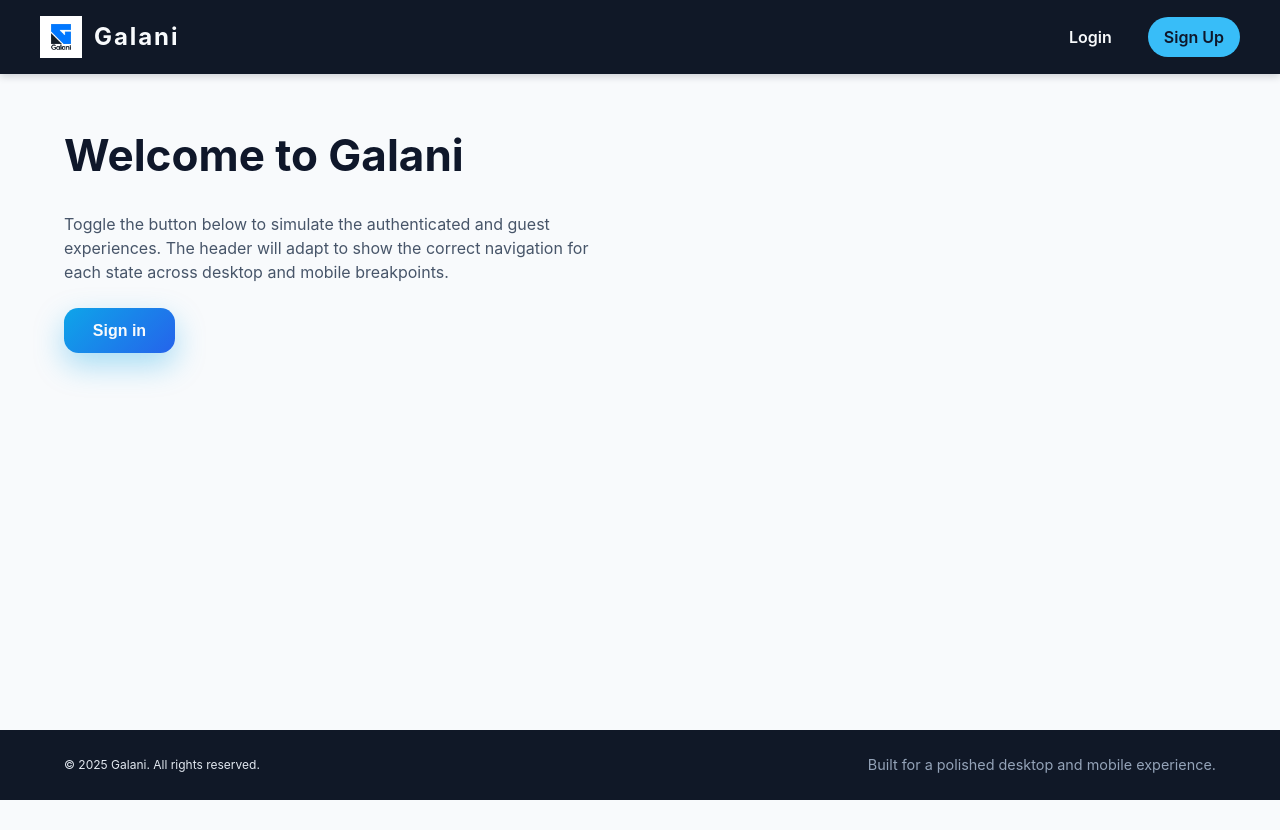
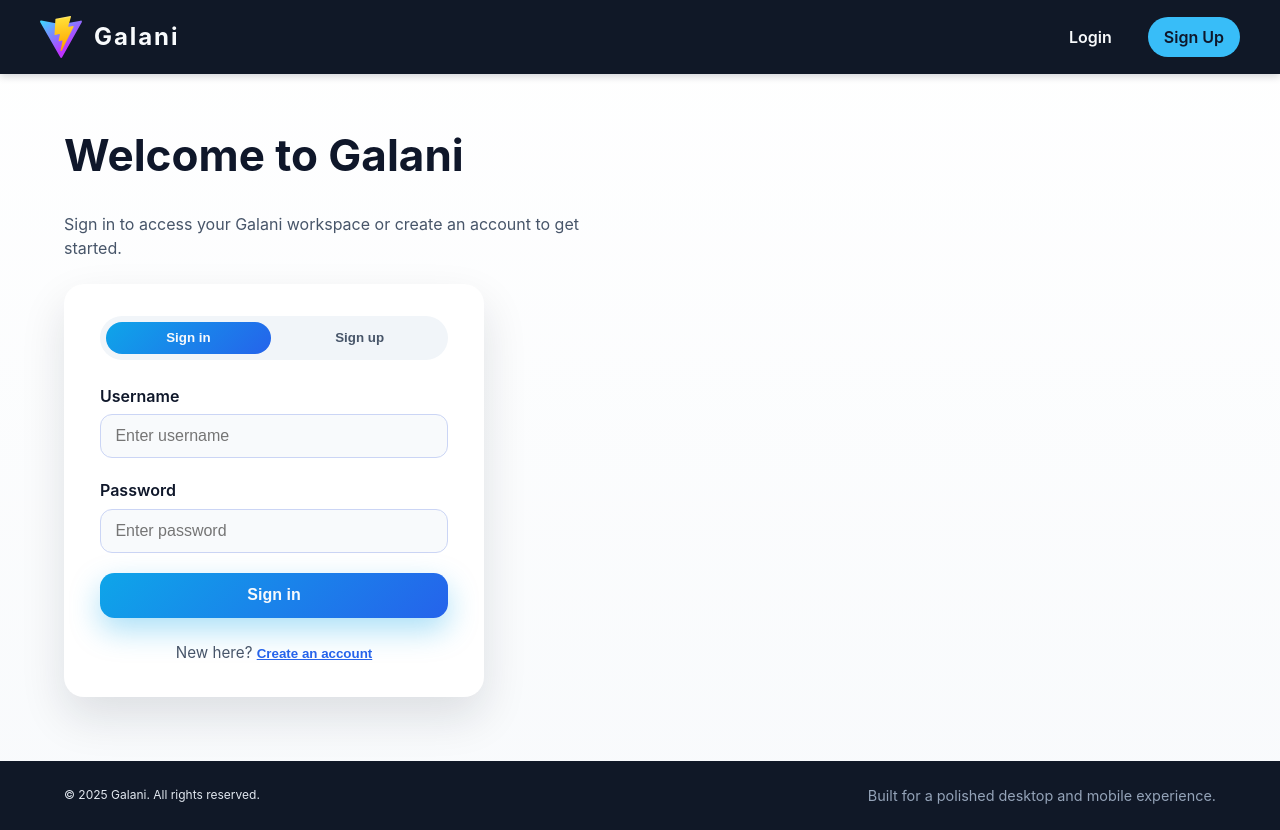
Before and after one commit to arbrim/digilize-scratch, a React (Vite) app: page / in a window 1280 px wide. Before the commit the page ends 800 px from the top, so only its background shows below. Built offline with nearby package versions, Linux system fonts and the light colour scheme.

Commit message:
signin signup

```diff
--- a/src/App.css
+++ b/src/App.css
@@ -13,6 +13,7 @@
   min-height: 100vh;
   display: flex;
   flex-direction: column;
+  background: linear-gradient(180deg, #ffffff 0%, #f8fafc 100%);
 }
 
 .container {
@@ -114,7 +115,14 @@
   color: #475569;
 }
 
-.auth-toggle {
+.welcome-actions {
+  display: flex;
+  gap: 1rem;
+  flex-wrap: wrap;
+  justify-content: center;
+}
+
+.primary-action {
   padding: 0.85rem 1.8rem;
   font-size: 1rem;
   border: none;
@@ -127,9 +135,103 @@
   transition: transform 0.15s ease, box-shadow 0.15s ease;
 }
 
-.auth-toggle:hover {
+.primary-action:hover {
   transform: translateY(-1px);
   box-shadow: 0 16px 28px rgba(14, 165, 233, 0.45);
+}
+
+.auth-panel {
+  width: 100%;
+  max-width: 420px;
+  background-color: #ffffff;
+  border-radius: 1.25rem;
+  padding: 2rem 2.25rem;
+  box-shadow: 0 20px 45px rgba(15, 23, 42, 0.12);
+  display: flex;
+  flex-direction: column;
+  gap: 1.5rem;
+}
+
+.auth-switch {
+  display: grid;
+  grid-template-columns: repeat(2, minmax(0, 1fr));
+  background-color: #f1f5f9;
+  border-radius: 9999px;
+  padding: 0.35rem;
+  gap: 0.35rem;
+}
+
+.switch-tab {
+  border: none;
+  border-radius: 9999px;
+  padding: 0.55rem 0.75rem;
+  font-weight: 600;
+  background: transparent;
+  color: #475569;
+  cursor: pointer;
+  transition: background 0.15s ease, color 0.15s ease;
+}
+
+.switch-tab:hover {
+  background-color: rgba(14, 165, 233, 0.15);
+}
+
+.switch-tab-active {
+  background: linear-gradient(135deg, #0ea5e9, #2563eb);
+  color: #f8fafc;
+}
+
+.auth-form {
+  display: flex;
+  flex-direction: column;
+  gap: 1.25rem;
+}
+
+.form-group {
+  display: flex;
+  flex-direction: column;
+  gap: 0.4rem;
+}
+
+.form-group label {
+  font-weight: 600;
+  color: #0f172a;
+}
+
+.form-group input {
+  padding: 0.75rem 0.9rem;
+  border-radius: 0.75rem;
+  border: 1px solid #cbd5f5;
+  background-color: #f8fafc;
+  font-size: 1rem;
+  transition: border-color 0.15s ease, box-shadow 0.15s ease;
+}
+
+.form-group input:focus {
+  outline: none;
+  border-color: #2563eb;
+  box-shadow: 0 0 0 3px rgba(37, 99, 235, 0.2);
+}
+
+.auth-footer {
+  margin: 0;
+  text-align: center;
+  color: #475569;
+  font-size: 0.95rem;
+}
+
+.inline-link {
+  border: none;
+  background: none;
+  padding: 0;
+  font-weight: 600;
+  color: #2563eb;
+  cursor: pointer;
+  text-decoration: underline;
+}
+
+.inline-link:hover {
+  color: #1d4ed8;
 }
 
 .site-footer {
@@ -164,8 +266,8 @@
   }
 
   .main-inner {
-    align-items: flex-start;
-    text-align: left;
+    align-items: center;
+    text-align: center;
   }
 
   .site-footer {
@@ -178,3 +280,10 @@
     text-align: left;
   }
 }
+
+@media (min-width: 960px) {
+  .main-inner {
+    align-items: flex-start;
+    text-align: left;
+  }
+}
--- a/src/App.tsx
+++ b/src/App.tsx
@@ -2,15 +2,34 @@ import { useState } from "react"
 import Footer from "./components/Footer"
 import Header from "./components/Header"
 import MainContent from "./components/MainContent"
+import type { SignInValues } from "./components/SignInForm"
+import type { SignUpValues } from "./components/SignUpForm"
 import "./App.css"
 
 function App() {
   const [isSignedIn, setIsSignedIn] = useState(false)
 
+  const handleSignIn = (_values: SignInValues) => {
+    setIsSignedIn(true)
+  }
+
+  const handleSignUp = (_values: SignUpValues) => {
+    setIsSignedIn(true)
+  }
+
+  const handleSignOut = () => {
+    setIsSignedIn(false)
+  }
+
   return (
     <div className="app-shell">
       <Header isSignedIn={isSignedIn} />
-      <MainContent isSignedIn={isSignedIn} onToggleAuth={() => setIsSignedIn((value) => !value)} />
+      <MainContent
+        isSignedIn={isSignedIn}
+        onSignIn={handleSignIn}
+        onSignUp={handleSignUp}
+        onSignOut={handleSignOut}
+      />
       <Footer />
     </div>
   )
--- a/src/components/Header.tsx
+++ b/src/components/Header.tsx
@@ -22,8 +22,6 @@ const memberLinks: NavLink[] = [
   { href: "#zxy", label: "Zxy" },
 ]
 
-const logoPath = "/galani.jpg";
-
 const Header: FC<HeaderProps> = ({ isSignedIn }) => {
   const links = isSignedIn ? memberLinks : guestLinks
 
@@ -31,7 +29,7 @@ const Header: FC<HeaderProps> = ({ isSignedIn }) => {
     <header className="site-header">
       <div className="container header-inner">
         <div className="brand">
-          <img src={logoPath} alt="Galani logo" className="brand-logo" />
+          <img src={logo} alt="Galani logo" className="brand-logo" />
           <span className="brand-name">Galani</span>
         </div>
         <nav className="primary-nav" aria-label="Primary">
--- a/src/components/MainContent.tsx
+++ b/src/components/MainContent.tsx
@@ -1,22 +1,86 @@
 import type { FC } from "react"
+import { useEffect, useState } from "react"
+import SignInForm, { type SignInValues } from "./SignInForm"
+import SignUpForm, { type SignUpValues } from "./SignUpForm"
+
+type AuthView = "sign-in" | "sign-up"
 
 type MainContentProps = {
   isSignedIn: boolean
-  onToggleAuth: () => void
+  onSignIn: (values: SignInValues) => void
+  onSignUp: (values: SignUpValues) => void
+  onSignOut: () => void
 }
 
-const MainContent: FC<MainContentProps> = ({ isSignedIn, onToggleAuth }) => {
+const MainContent: FC<MainContentProps> = ({ isSignedIn, onSignIn, onSignUp, onSignOut }) => {
+  const [view, setView] = useState<AuthView>("sign-in")
+
+  useEffect(() => {
+    if (!isSignedIn) {
+      setView("sign-in")
+    }
+  }, [isSignedIn])
+
   return (
     <main className="app-main">
       <div className="container main-inner">
         <h1 className="headline">Welcome to Galani</h1>
         <p className="subcopy">
-          Toggle the button below to simulate the authenticated and guest experiences. The header will
-          adapt to show the correct navigation for each state across desktop and mobile breakpoints.
+          {isSignedIn
+            ? "Explore your personalized dashboard and jump back into what matters most."
+            : "Sign in to access your Galani workspace or create an account to get started."}
         </p>
-        <button type="button" className="auth-toggle" onClick={onToggleAuth}>
-          {isSignedIn ? "Sign out" : "Sign in"}
-        </button>
+
+        {isSignedIn ? (
+          <div className="welcome-actions">
+            <button type="button" className="primary-action" onClick={onSignOut}>
+              Sign out
+            </button>
+          </div>
+        ) : (
+          <div className="auth-panel">
+            <div className="auth-switch">
+              <button
+                type="button"
+                className={view === "sign-in" ? "switch-tab switch-tab-active" : "switch-tab"}
+                onClick={() => setView("sign-in")}
+              >
+                Sign in
+              </button>
+              <button
+                type="button"
+                className={view === "sign-up" ? "switch-tab switch-tab-active" : "switch-tab"}
+                onClick={() => setView("sign-up")}
+              >
+                Sign up
+              </button>
+            </div>
+
+            {view === "sign-in" ? (
+              <SignInForm onSubmit={onSignIn} />
+            ) : (
+              <SignUpForm onSubmit={onSignUp} />
+            )}
+
+            <p className="auth-footer">
+              {view === "sign-in" ? (
+                <>
+                  New here?{' '}
+                  <button type="button" className="inline-link" onClick={() => setView("sign-up")}>
+                    Create an account
+                  </button>
+                </>
+              ) : (
+                <>
+                  Already have an account?{' '}
+                  <button type="button" className="inline-link" onClick={() => setView("sign-in")}>
+                    Sign in instead
+                  </button>
+                </>
+              )}
+            </p>
+          </div>
+        )}
       </div>
     </main>
   )
--- /dev/null
+++ b/src/components/SignInForm.tsx
@@ -0,0 +1,41 @@
+import type { FC, FormEvent } from "react"
+
+export type SignInValues = {
+  username: string
+  password: string
+}
+
+type SignInFormProps = {
+  onSubmit: (values: SignInValues) => void
+}
+
+const SignInForm: FC<SignInFormProps> = ({ onSubmit }) => {
+  const handleSubmit = (event: FormEvent<HTMLFormElement>) => {
+    event.preventDefault()
+    const formData = new FormData(event.currentTarget)
+    const values = Object.fromEntries(formData.entries()) as Record<string, FormDataEntryValue>
+
+    onSubmit({
+      username: String(values.username ?? ""),
+      password: String(values.password ?? ""),
+    })
+  }
+
+  return (
+    <form className="auth-form" onSubmit={handleSubmit}>
+      <div className="form-group">
+        <label htmlFor="username">Username</label>
+        <input id="username" name="username" type="text" placeholder="Enter username" required />
+      </div>
+      <div className="form-group">
+        <label htmlFor="password">Password</label>
+        <input id="password" name="password" type="password" placeholder="Enter password" required />
+      </div>
+      <button type="submit" className="primary-action">
+        Sign in
+      </button>
+    </form>
+  )
+}
+
+export default SignInForm
--- /dev/null
+++ b/src/components/SignUpForm.tsx
@@ -0,0 +1,47 @@
+import type { FC, FormEvent } from "react"
+
+export type SignUpValues = {
+  username: string
+  email: string
+  password: string
+}
+
+type SignUpFormProps = {
+  onSubmit: (values: SignUpValues) => void
+}
+
+const SignUpForm: FC<SignUpFormProps> = ({ onSubmit }) => {
+  const handleSubmit = (event: FormEvent<HTMLFormElement>) => {
+    event.preventDefault()
+    const formData = new FormData(event.currentTarget)
+    const values = Object.fromEntries(formData.entries()) as Record<string, FormDataEntryValue>
+
+    onSubmit({
+      username: String(values.username ?? ""),
+      email: String(values.email ?? ""),
+      password: String(values.password ?? ""),
+    })
+  }
+
+  return (
+    <form className="auth-form" onSubmit={handleSubmit}>
+      <div className="form-group">
+        <label htmlFor="signup-username">Username</label>
+        <input id="signup-username" name="username" type="text" placeholder="Choose username" required />
+      </div>
+      <div className="form-group">
+        <label htmlFor="signup-email">Email</label>
+        <input id="signup-email" name="email" type="email" placeholder="name@example.com" required />
+      </div>
+      <div className="form-group">
+        <label htmlFor="signup-password">Password</label>
+        <input id="signup-password" name="password" type="password" placeholder="Create password" required />
+      </div>
+      <button type="submit" className="primary-action">
+        Create account
+      </button>
+    </form>
+  )
+}
+
+export default SignUpForm
```
